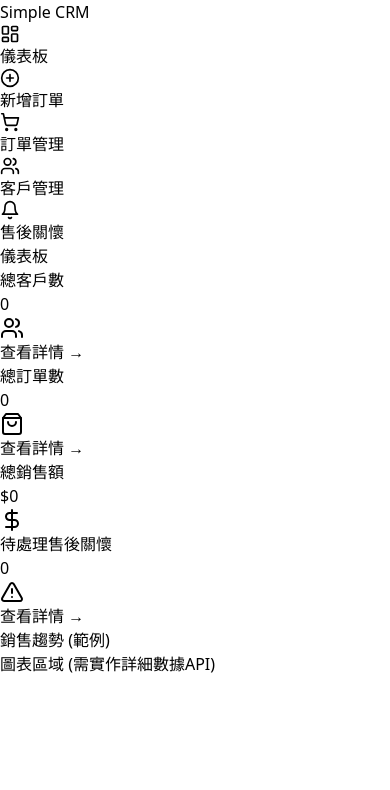
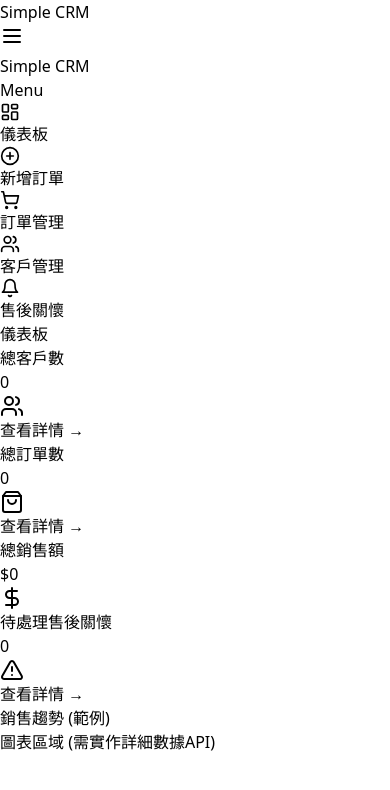
Before and after one commit to stevechen1112/hanben_crm, a React (Vite) app in the folder client/: page / in a window 390 px wide. Shown: the top 790 px of the page. Built offline with nearby package versions, Linux system fonts and the light colour scheme; no server answers.

Commit message:
feat: implement mobile responsive styling for sidebar

```diff
--- a/client/src/App.jsx
+++ b/client/src/App.jsx
@@ -1,6 +1,6 @@
-import React from 'react';
+import React, { useState, useEffect } from 'react';
 import { Routes, Route, Link, useLocation } from 'react-router-dom';
-import { LayoutDashboard, Users, ShoppingCart, Bell, PlusCircle } from 'lucide-react';
+import { LayoutDashboard, Users, ShoppingCart, Bell, PlusCircle, Menu, X } from 'lucide-react';
 import Dashboard from './pages/Dashboard';
 import OrderList from './pages/OrderList';
 import CustomerList from './pages/CustomerList';
@@ -8,18 +8,23 @@ import OrderForm from './pages/OrderForm';
 import AfterSalesList from './pages/AfterSalesList';
 
 function App() {
+  const [isMobileMenuOpen, setIsMobileMenuOpen] = useState(false);
   const location = useLocation();
+
+  // Close mobile menu when route changes
+  useEffect(() => {
+    setIsMobileMenuOpen(false);
+  }, [location.pathname]);
 
   const NavItem = ({ to, icon: Icon, label }) => {
     const isActive = location.pathname === to;
     return (
       <Link
         to={to}
-        className={`flex items-center space-x-2 p-3 rounded-lg transition-colors ${
-          isActive
+        className={`flex items-center space-x-2 p-3 rounded-lg transition-colors ${isActive
             ? 'bg-blue-600 text-white'
             : 'text-gray-600 hover:bg-gray-100'
-        }`}
+          }`}
       >
         <Icon size={20} />
         <span>{label}</span>
@@ -28,12 +33,37 @@ function App() {
   };
 
   return (
-    <div className="flex h-screen bg-gray-50">
+    <div className="flex h-screen bg-gray-50 overflow-hidden">
+      {/* Mobile Header */}
+      <div className="md:hidden fixed top-0 left-0 right-0 z-30 bg-white border-b px-4 h-16 flex items-center justify-between">
+        <h1 className="text-xl font-bold text-blue-600">Simple CRM</h1>
+        <button
+          onClick={() => setIsMobileMenuOpen(!isMobileMenuOpen)}
+          className="p-2 text-gray-600 hover:bg-gray-100 rounded-lg"
+        >
+          {isMobileMenuOpen ? <X size={24} /> : <Menu size={24} />}
+        </button>
+      </div>
+
       {/* Sidebar */}
-      <div className="w-64 bg-white shadow-lg">
-        <div className="p-6">
+      <div className={`
+        fixed inset-y-0 left-0 z-40 w-64 bg-white shadow-lg transform transition-transform duration-300 ease-in-out
+        md:relative md:translate-x-0
+        ${isMobileMenuOpen ? 'translate-x-0' : '-translate-x-full'}
+      `}>
+        <div className="p-6 hidden md:block">
           <h1 className="text-2xl font-bold text-blue-600">Simple CRM</h1>
         </div>
+        {/* Mobile menu header spacing or specific padding could be added here if needed,
+            but standard top padding is usually fine if we don't duplicate the header inside.
+            However, on mobile, the sidebar is full height. We might want a header inside it or just top padding.
+            Let's add some top margin on mobile to align or just simple padding.
+        */}
+        <div className="p-6 md:hidden">
+          {/* Optional: Add Logo here too or keep it simple */}
+          <h1 className="text-xl font-bold text-blue-600">Menu</h1>
+        </div>
+
         <nav className="px-4 space-y-2">
           <NavItem to="/" icon={LayoutDashboard} label="儀表板" />
           <NavItem to="/orders/new" icon={PlusCircle} label="新增訂單" />
@@ -43,9 +73,17 @@ function App() {
         </nav>
       </div>
 
+      {/* Mobile Overlay */}
+      {isMobileMenuOpen && (
+        <div
+          className="fixed inset-0 z-30 bg-black/50 md:hidden"
+          onClick={() => setIsMobileMenuOpen(false)}
+        />
+      )}
+
       {/* Main Content */}
-      <div className="flex-1 overflow-auto">
-        <div className="p-8">
+      <div className="flex-1 overflow-auto w-full pt-16 md:pt-0">
+        <div className="p-4 md:p-8"> {/* Reduced padding on mobile */}
           <Routes>
             <Route path="/" element={<Dashboard />} />
             <Route path="/orders" element={<OrderList />} />
```
